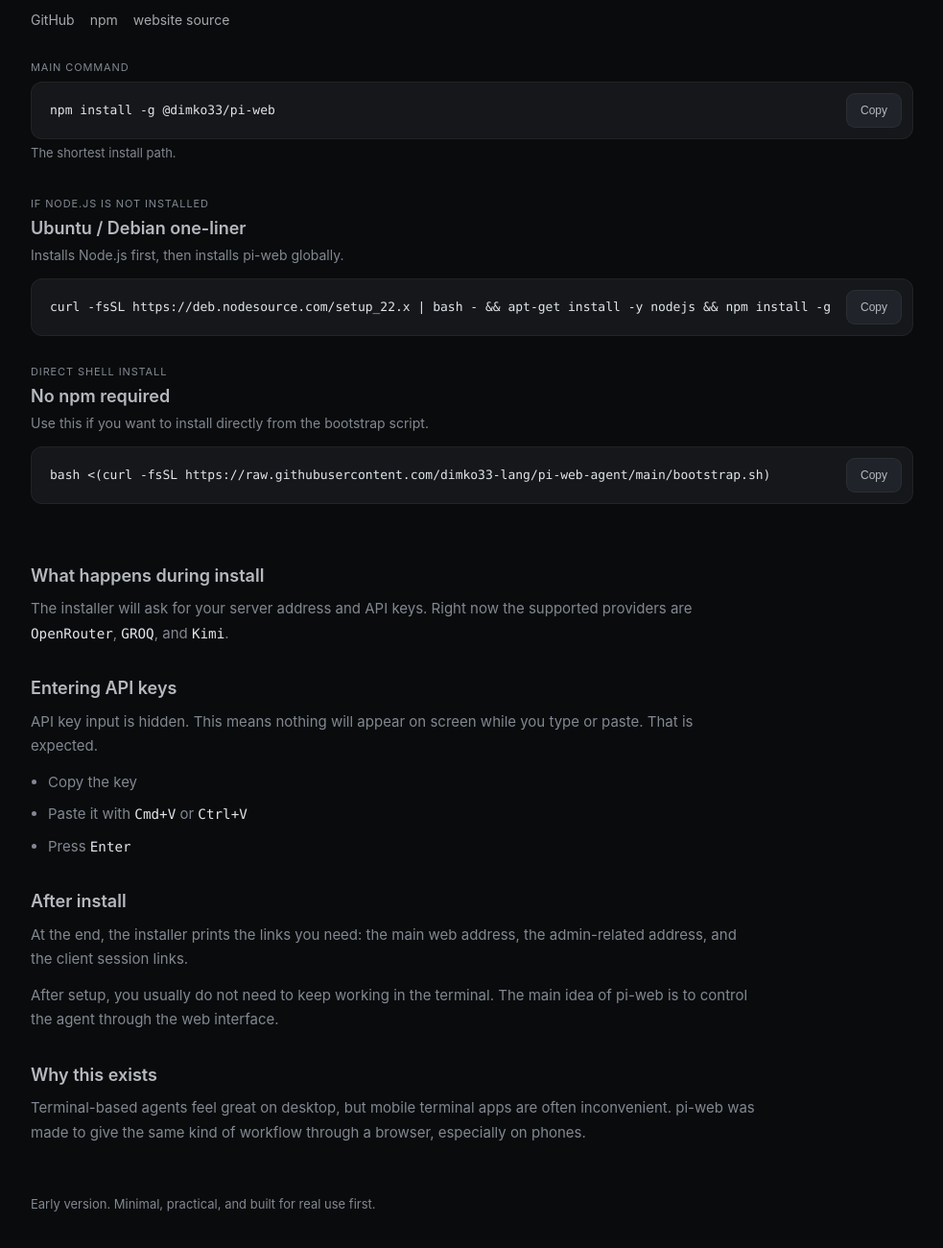
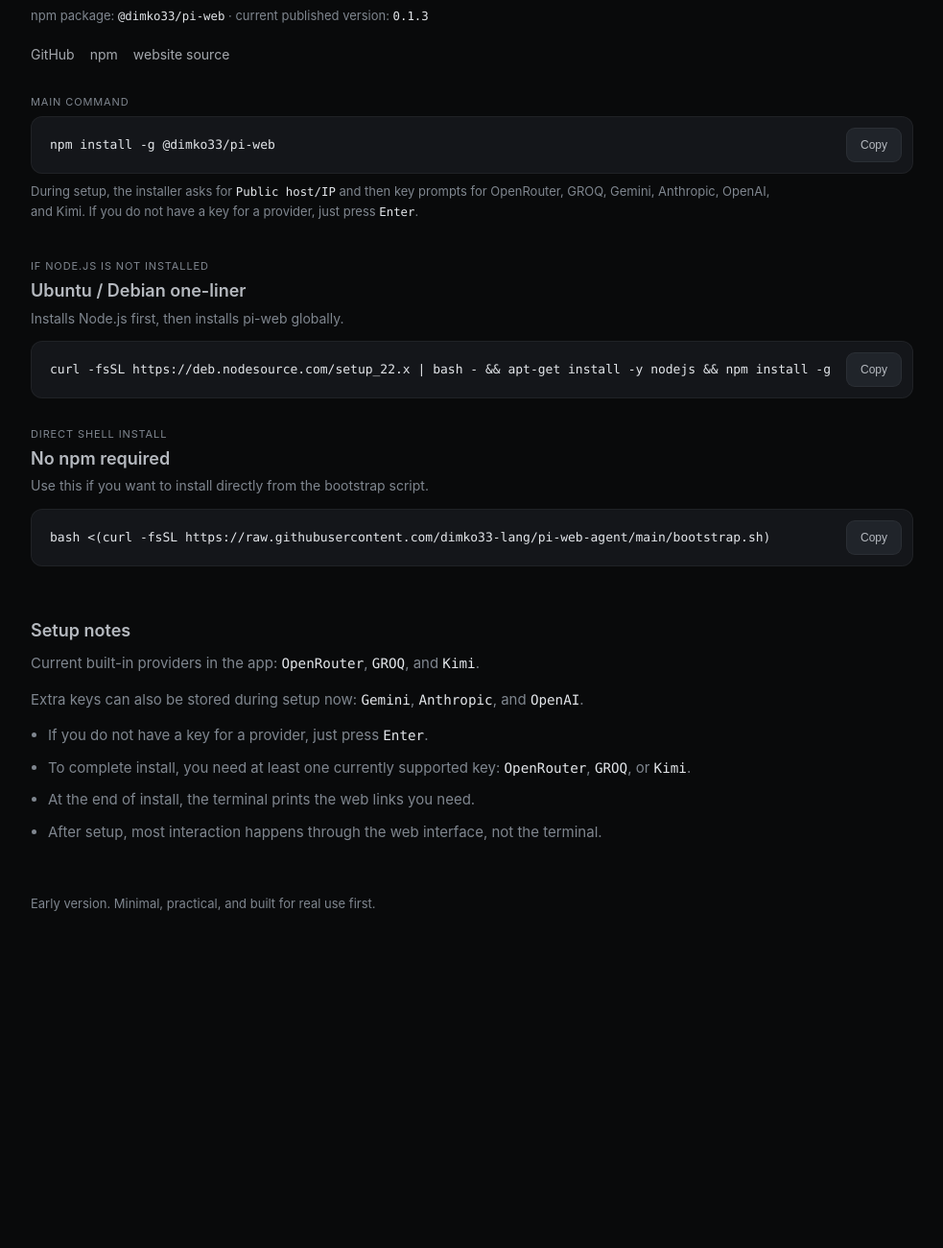
Before and after one commit to dimko33-lang/pi-web, a website: page index.html in a window 1280 px wide. Shown: the part 154-1454 px from the top of the page at 96% size, without its empty margins (148-1131 px from the left). After the commit the page ends 1167 px from the top, so only its background shows below. Drawn offline with Linux system fonts and the light colour scheme.

Commit message:
pi-web
Updated color variables and adjusted margin values for better layout. Added setup notes for additional providers and installation instructions.

```diff
--- a/index.html
+++ b/index.html
@@ -7,14 +7,14 @@
   <meta name="description" content="Minimal install page for pi-web" />
   <style>
     :root {
-      --bg: #0a0b0c;
-      --panel: #15171a;
-      --panel-hover: #191b1f;
-      --button: #202329;
-      --button-hover: #272b31;
+      --bg: #090a0b;
+      --panel: #14161a;
+      --panel-hover: #181b1f;
+      --button: #20242a;
+      --button-hover: #282d34;
       --text: #b5b9bf;
-      --muted: #828892;
-      --command: #e1e5ea;
+      --muted: #7f868f;
+      --command: #e3e6ea;
       --border: rgba(255,255,255,0.05);
     }
 
@@ -58,10 +58,17 @@
     }
 
     .lead {
-      margin: 0 0 20px;
+      margin: 0 0 14px;
       max-width: 700px;
       font-size: 15px;
       line-height: 1.65;
+      color: var(--muted);
+    }
+
+    .meta {
+      margin: 0 0 20px;
+      font-size: 13px;
+      line-height: 1.6;
       color: var(--muted);
     }
 
@@ -171,18 +178,16 @@
     }
 
     .small-note {
-      margin-top: 6px;
+      margin-top: 8px;
       font-size: 13px;
+      line-height: 1.6;
       color: var(--muted);
+      max-width: 780px;
     }
 
     .info {
-      margin-top: 64px;
+      margin-top: 56px;
       max-width: 760px;
-    }
-
-    .info-section {
-      margin-top: 34px;
     }
 
     .info h2 {
@@ -249,7 +254,9 @@
       }
 
       .info p,
-      .info li {
+      .info li,
+      .small-note,
+      .meta {
         font-size: 14px;
       }
     }
@@ -262,6 +269,9 @@
     <h1>Install pi-web in one command.</h1>
     <p class="lead">
       Minimal install options for a browser-based web agent.
+    </p>
+    <p class="meta">
+      npm package: <span class="code-inline">@dimko33/pi-web</span> · current published version: <span class="code-inline">0.1.3</span>
     </p>
 
     <div class="links">
@@ -276,7 +286,9 @@
         <div class="cmd-text" id="cmd1">npm install -g @dimko33/pi-web</div>
         <button class="copy-btn" onclick="copyCmd('cmd1', this)">Copy</button>
       </div>
-      <div class="small-note">The shortest install path.</div>
+      <div class="small-note">
+        During setup, the installer asks for <span class="code-inline">Public host/IP</span> and then key prompts for OpenRouter, GROQ, Gemini, Anthropic, OpenAI, and Kimi. If you do not have a key for a provider, just press <span class="code-inline">Enter</span>.
+      </div>
     </section>
 
     <section class="section">
@@ -302,47 +314,19 @@
     </section>
 
     <section class="info">
-      <div class="info-section">
-        <h2>What happens during install</h2>
+      <h2>Setup notes</h2>
       <p>
-          The installer will ask for your server address and API keys.
-          Right now the supported providers are <span class="code-inline">OpenRouter</span>,
-          <span class="code-inline">GROQ</span>, and <span class="code-inline">Kimi</span>.
+        Current built-in providers in the app: <span class="code-inline">OpenRouter</span>, <span class="code-inline">GROQ</span>, and <span class="code-inline">Kimi</span>.
       </p>
-      </div>
-
-      <div class="info-section">
-        <h2>Entering API keys</h2>
       <p>
-          API key input is hidden. This means nothing will appear on screen while you type or paste.
-          That is expected.
+        Extra keys can also be stored during setup now: <span class="code-inline">Gemini</span>, <span class="code-inline">Anthropic</span>, and <span class="code-inline">OpenAI</span>.
       </p>
       <ul>
-          <li>Copy the key</li>
-          <li>Paste it with <span class="code-inline">Cmd+V</span> or <span class="code-inline">Ctrl+V</span></li>
-          <li>Press <span class="code-inline">Enter</span></li>
+        <li>If you do not have a key for a provider, just press <span class="code-inline">Enter</span>.</li>
+        <li>To complete install, you need at least one currently supported key: <span class="code-inline">OpenRouter</span>, <span class="code-inline">GROQ</span>, or <span class="code-inline">Kimi</span>.</li>
+        <li>At the end of install, the terminal prints the web links you need.</li>
+        <li>After setup, most interaction happens through the web interface, not the terminal.</li>
       </ul>
-      </div>
-
-      <div class="info-section">
-        <h2>After install</h2>
-        <p>
-          At the end, the installer prints the links you need:
-          the main web address, the admin-related address, and the client session links.
-        </p>
-        <p>
-          After setup, you usually do not need to keep working in the terminal.
-          The main idea of pi-web is to control the agent through the web interface.
-        </p>
-      </div>
-
-      <div class="info-section">
-        <h2>Why this exists</h2>
-        <p>
-          Terminal-based agents feel great on desktop, but mobile terminal apps are often inconvenient.
-          pi-web was made to give the same kind of workflow through a browser, especially on phones.
-        </p>
-      </div>
     </section>
 
     <div class="footer">
```
Lines whose indentation alone changed are shown as unchanged.
